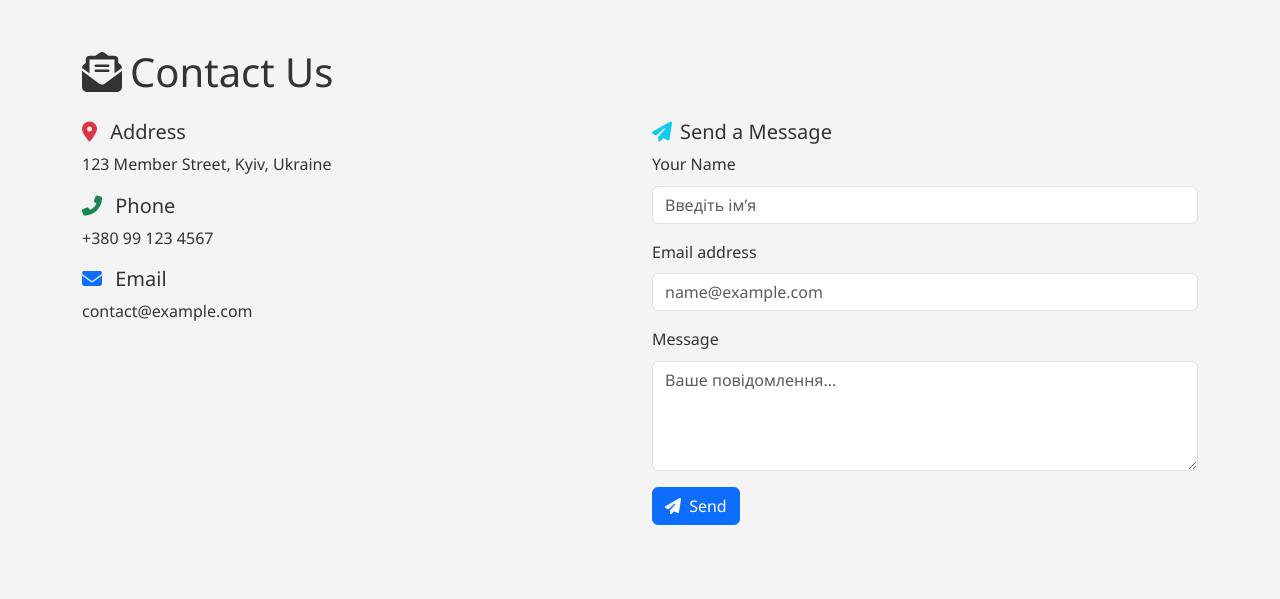
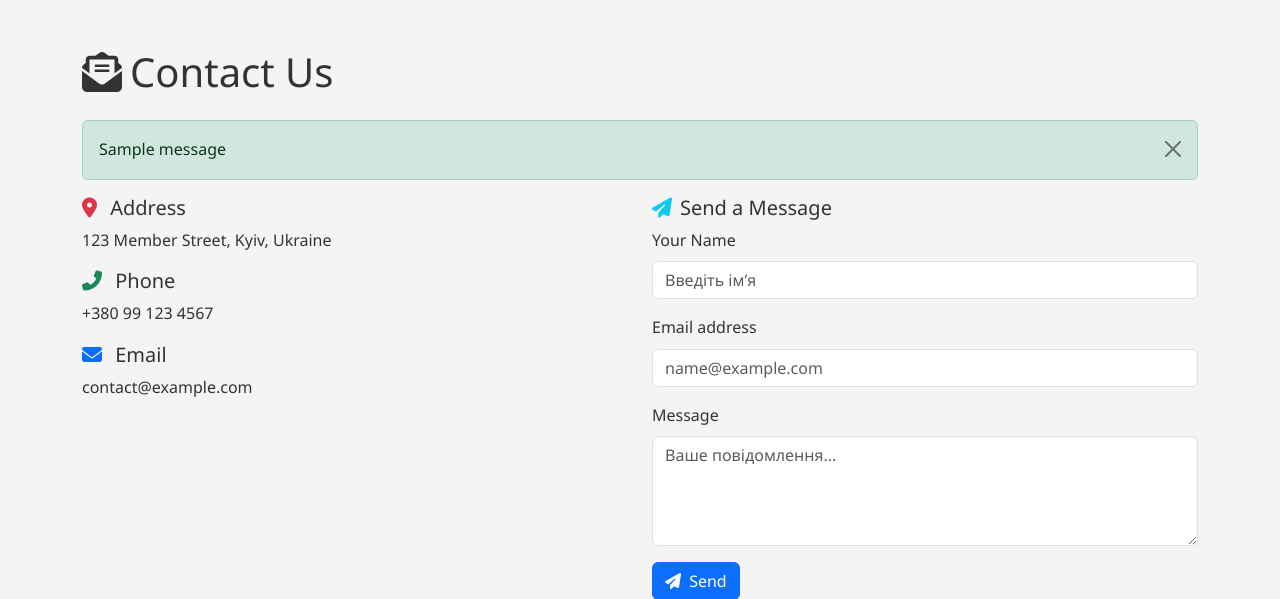
Before and after one commit to vasyldutchak1993/django_web, a Django app: page /contact/ in a window 1280 px wide. Shown: the part 58-657 px from the top of the page. Run offline with Django 5.2, Linux system fonts and the light colour scheme; tables that the repository leaves empty hold one stand-in row (values such as "Sample post"); one stand-in notice (Sample message) is shown.

Commit message:
add alert to page

```diff
--- a/django_app/members/templates/contact.html
+++ b/django_app/members/templates/contact.html
@@ -4,7 +4,16 @@
 {% block content %}
 <div class="container py-5">
   <h1 class="mb-4"><i class="fas fa-envelope-open-text me-2"></i>Contact Us</h1>
-
+{% if messages %}
+  <div class="mt-3">
+    {% for message in messages %}
+      <div class="alert alert-{{ message.tags }} alert-dismissible fade show" role="alert">
+        {{ message }}
+        <button type="button" class="btn-close" data-bs-dismiss="alert" aria-label="Close"></button>
+      </div>
+    {% endfor %}
+  </div>
+{% endif %}
   <div class="row">
     <div class="col-md-6 mb-4">
       <h5><i class="fas fa-map-marker-alt me-2 text-danger"></i> Address</h5>
@@ -19,18 +28,19 @@
 
     <div class="col-md-6">
       <h5><i class="fas fa-paper-plane me-2 text-info"></i>Send a Message</h5>
-      <form>
+      <form method="post" >
+          {% csrf_token %}
         <div class="mb-3">
           <label for="name" class="form-label">Your Name</label>
-          <input type="text" class="form-control" id="name" placeholder="Введіть ім’я">
+          <input type="text" class="form-control" id="name" name="name" placeholder="Введіть ім’я">
         </div>
         <div class="mb-3">
           <label for="email" class="form-label">Email address</label>
-          <input type="email" class="form-control" id="email" placeholder="name@example.com">
+          <input type="email" class="form-control" id="email" name="email" placeholder="name@example.com">
         </div>
         <div class="mb-3">
           <label for="message" class="form-label">Message</label>
-          <textarea class="form-control" id="message" rows="4" placeholder="Ваше повідомлення..."></textarea>
+          <textarea class="form-control" id="message" rows="4" placeholder="Ваше повідомлення..." name="message"></textarea>
         </div>
         <button type="submit" class="btn btn-primary"><i class="fas fa-paper-plane me-1"></i> Send</button>
       </form>
```
